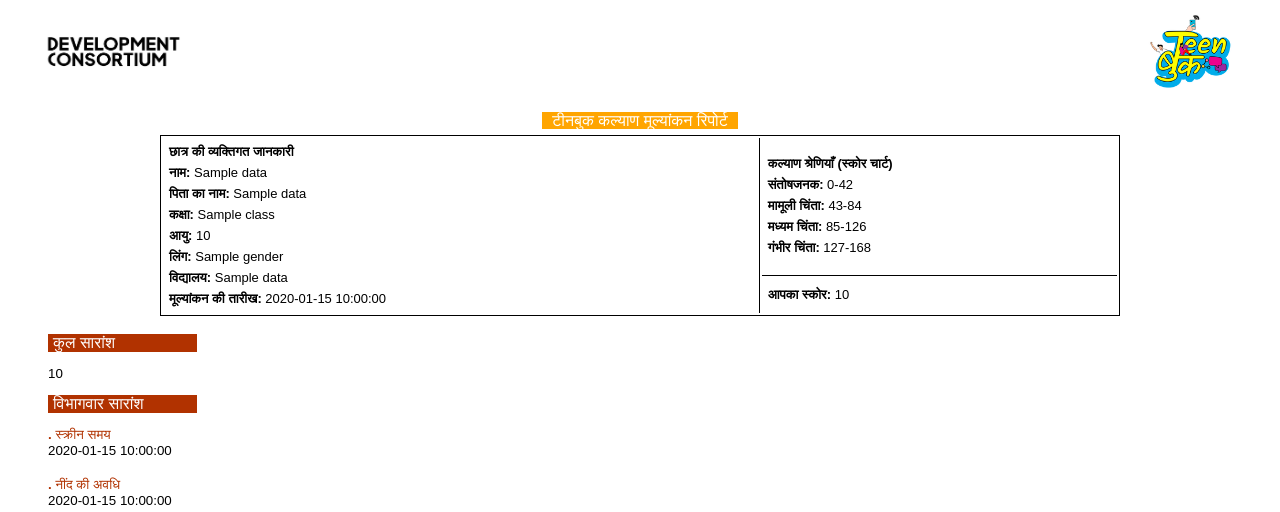
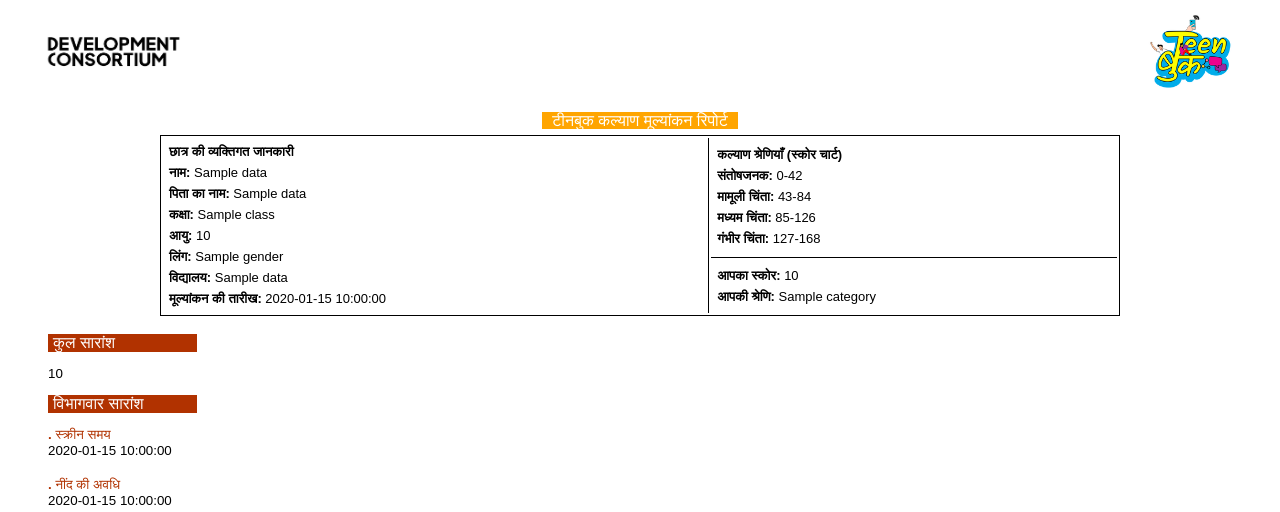
Before and after one commit to saxenankit123/ReportsAutomation, a Flask app: template templates/report_template_hindi.html in a window 1280 px wide. Shown: the top 512 px of the page. Run offline with Flask 3, Linux system fonts and the light colour scheme; the template is opened without the code that fills it: most values are stand-ins (such as "Sample title", 1, 10 or a date in 2020); parts of the project's set-up code (start-up, migrations or seed data) failed here and were passed over.

Commit message:
added category display to the report

```diff
--- a/app.py
+++ b/app.py
@@ -141,6 +141,7 @@ options = {
 def generate_pdf(data,output_folder,language):
     data = clean_data(data)
     get_and_update_summary_for_scores(data,language)
+    get_category(data,language)
     rendered_html = create_html(data,language)
 
     return create_pdf(data,rendered_html,output_folder)
@@ -227,7 +228,36 @@ def get_father_name(data):
     else:
         return "Unknown"
 
+def get_category(data,language):
 
+    composite_score = int(data.get("composite_score"))
+
+    match composite_score:
+        case score if 0 <= score <= 42:
+            if language == "Hindi":
+                data["category"]="संतोषजनक"
+            else:
+                data["category"]="Satisfactory"
+        case score if 43 <= score <= 84:
+            if language == "Hindi":
+                data["category"]="थोड़ी परेशानी"
+            else:
+                data["category"]="Mild Concern"
+        case score if 85 <= score <= 126:
+            if language == "Hindi":
+                data["category"]="कम परेशानी"
+            else:
+                data["category"]="Moderate Concern"
+        case score if 127 <= score < 168:
+            if language == "Hindi":
+                data["category"]="गंभीर परेशानी"
+            else:
+                data["category"]="Severe Concern"
+        case _:
+            if language == "Hindi":
+                data["category"]="अमान्य स्कोर"
+            else:
+                data["category"]="Invalid score"
 
 if __name__ == '__main__':
     app.run(host='0.0.0.0', port=5000, debug=True)
--- a/templates/report_template_english.html
+++ b/templates/report_template_english.html
@@ -58,6 +58,7 @@
                 <tr>
                     <td style="font-size: small;">
                         <p><strong>Your Score: </strong>{{ data['composite_score'] }}</p>
+                        <p><strong>Your Category </strong>{{ data['category'] }}</p>
                     </td>
                 </tr>
             </table>
--- a/templates/report_template_hindi.html
+++ b/templates/report_template_hindi.html
@@ -56,6 +56,7 @@
             <tr>
                 <td style="font-size: small;">
                     <p><strong>आपका स्कोर: </strong>{{ data['composite_score'] }}</p>
+                    <p><strong>आपकी श्रेणि: </strong>{{ data['category'] }}</p>
                 </td>
             </tr>
         </table>
```
